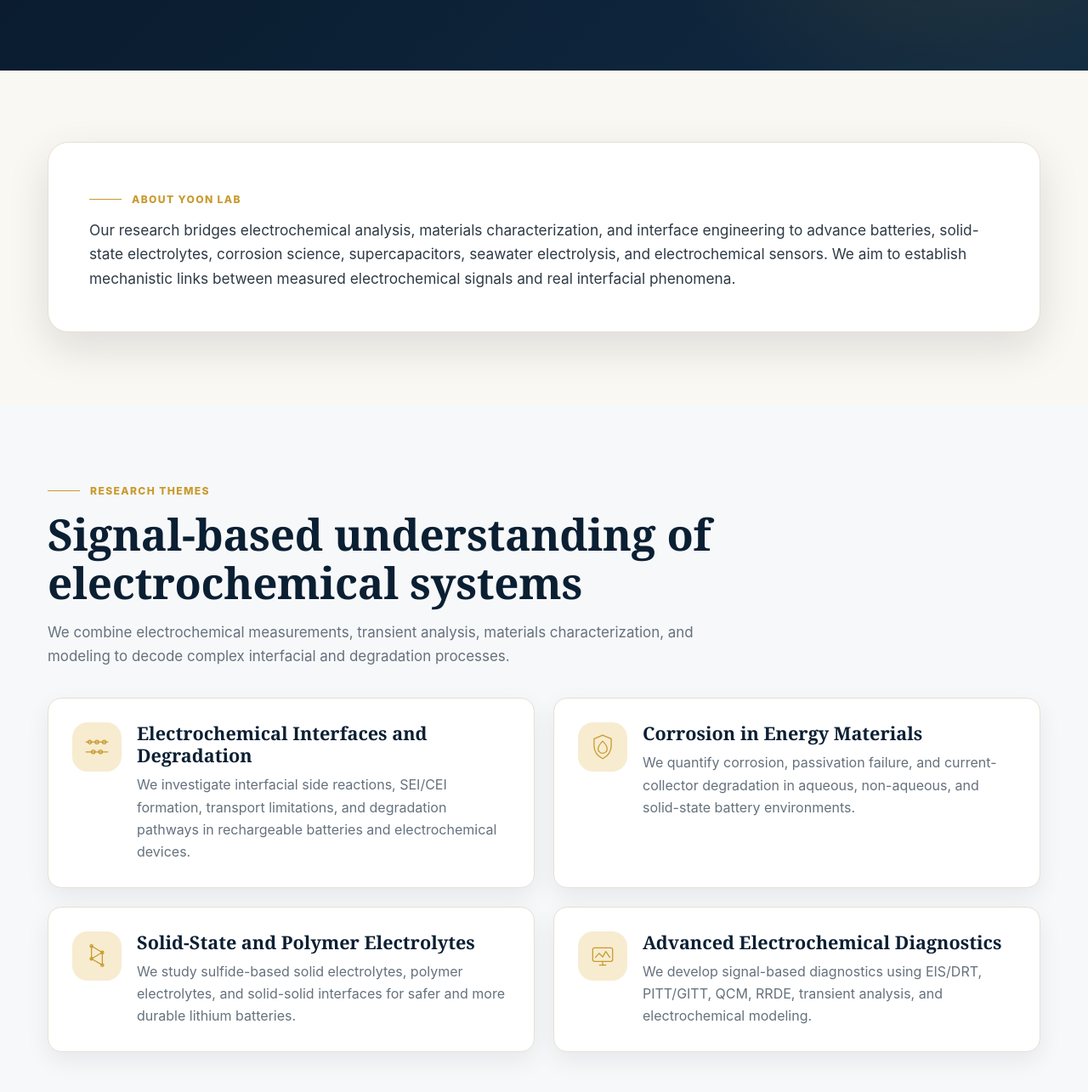
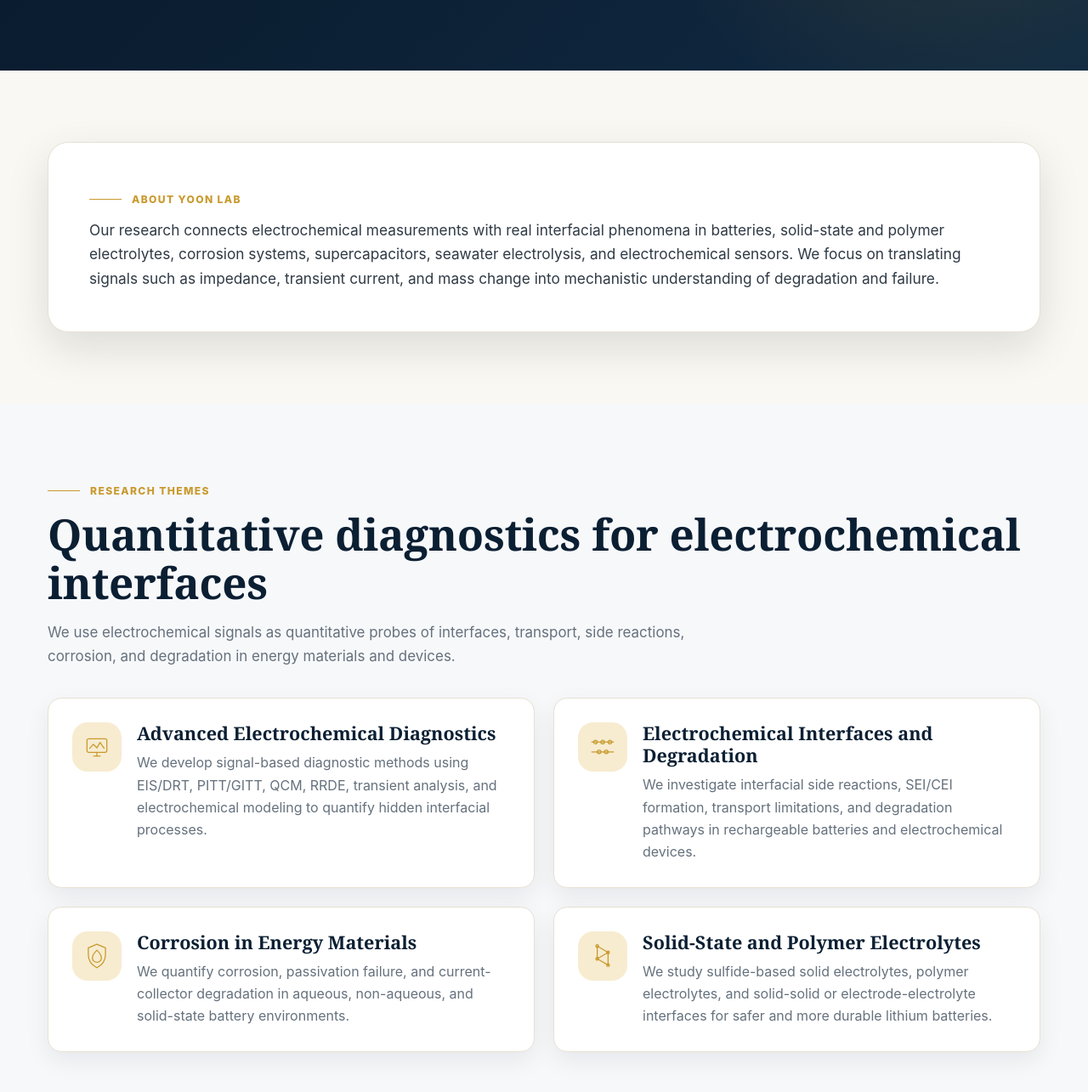
Before and after one commit to tyoon-lab/tyoon-lab.github.io, a Jekyll site: the page built from index.html, in a window 1280 px wide and 1400 px high, scrolled down 825 px. Shown: the top 1285 px of the window at 85% size. Built offline with Jekyll 4.4.1, drawn with Linux system fonts in a browser that asks for light colours; some of the changed text lies outside the part shown.

Commit message:
Update representative highlights

```diff
--- a/_data/news.yml
+++ b/_data/news.yml
@@ -1,3 +1,9 @@
+- date: "2026-03-01"
+  display_date: "2026.03"
+  category: "Publication"
+  title: "Paper published in Chemical Engineering Journal"
+  summary: "Congratulations to Suhyeon Kim and co-authors on the publication of their work on PEO–LiTFSI polymer electrolytes in Chemical Engineering Journal."
+
 - date: "2026-09-01"
   display_date: "2026 Fall"
   category: "New member"
--- a/_data/research.yml
+++ b/_data/research.yml
@@ -1,3 +1,7 @@
+- title: "Advanced Electrochemical Diagnostics"
+  icon: "diagnostics"
+  description: "We develop signal-based diagnostic methods using EIS/DRT, PITT/GITT, QCM, RRDE, transient analysis, and electrochemical modeling to quantify hidden interfacial processes."
+
 - title: "Electrochemical Interfaces and Degradation"
   icon: "interface"
   description: "We investigate interfacial side reactions, SEI/CEI formation, transport limitations, and degradation pathways in rechargeable batteries and electrochemical devices."
@@ -8,8 +12,4 @@
 
 - title: "Solid-State and Polymer Electrolytes"
   icon: "electrolyte"
-  description: "We study sulfide-based solid electrolytes, polymer electrolytes, and solid-solid interfaces for safer and more durable lithium batteries."
-
-- title: "Advanced Electrochemical Diagnostics"
-  icon: "diagnostics"
-  description: "We develop signal-based diagnostics using EIS/DRT, PITT/GITT, QCM, RRDE, transient analysis, and electrochemical modeling."
+  description: "We study sulfide-based solid electrolytes, polymer electrolytes, and solid-solid or electrode-electrolyte interfaces for safer and more durable lithium batteries."
--- a/index.html
+++ b/index.html
@@ -2,14 +2,14 @@
 layout: default
 title: Home
 nav: home
-description: "Yoon Lab develops quantitative electrochemical diagnostics for interfaces, degradation, and corrosion."
+description: "Quantitative electrochemical diagnostics for interfaces, degradation, corrosion, and energy materials."
 ---
 <section class="hero">
   <div class="hero-inner">
     <div>
       <span class="section-kicker">Kyung Hee University · Chemical Engineering</span>
       <h1>Decoding Electrochemical Interfaces, Degradation, and Corrosion</h1>
-      <p>Yoon Lab develops quantitative electrochemical diagnostics to reveal hidden interfacial reactions, transport limitations, side reactions, and failure mechanisms in energy materials and devices.</p>
+      <p>Yoon Lab develops quantitative electrochemical diagnostics to understand interfacial degradation, transport limitations, side reactions, and corrosion in energy materials and devices.</p>
       <div class="hero-actions">
         <a class="btn primary" href="{{ '/research/' | relative_url }}">Research →</a>
         <a class="btn secondary" href="{{ '/publications/' | relative_url }}">Publications →</a>
@@ -60,7 +60,7 @@
   <div class="container">
     <div class="about-panel">
       <span class="section-kicker">About Yoon Lab</span>
-      <p>Our research bridges electrochemical analysis, materials characterization, and interface engineering to advance batteries, solid-state electrolytes, corrosion science, supercapacitors, seawater electrolysis, and electrochemical sensors. We aim to establish mechanistic links between measured electrochemical signals and real interfacial phenomena.</p>
+      <p>Our research connects electrochemical measurements with real interfacial phenomena in batteries, solid-state and polymer electrolytes, corrosion systems, supercapacitors, seawater electrolysis, and electrochemical sensors. We focus on translating signals such as impedance, transient current, and mass change into mechanistic understanding of degradation and failure.</p>
     </div>
   </div>
 </section>
@@ -68,8 +68,8 @@
 <section class="section alt">
   <div class="container">
     <span class="section-kicker">Research Themes</span>
-    <h2 class="section-title">Signal-based understanding of electrochemical systems</h2>
-    <p class="section-lead">We combine electrochemical measurements, transient analysis, materials characterization, and modeling to decode complex interfacial and degradation processes.</p>
+    <h2 class="section-title">Quantitative diagnostics for electrochemical interfaces</h2>
+    <p class="section-lead">We use electrochemical signals as quantitative probes of interfaces, transport, side reactions, corrosion, and degradation in energy materials and devices.</p>
     <div class="grid-2" style="margin-top: 34px;">
       {% for theme in site.data.research %}
       <article class="theme-card">
@@ -87,8 +87,8 @@
 <section class="section">
   <div class="container split">
     <div>
-      <span class="section-kicker">Featured Research Highlights</span>
-      <h2 class="section-title">Recent achievements</h2>
+      <span class="section-kicker">Selected Research Highlights</span>
+      <h2 class="section-title">Representative achievements</h2>
       <div class="highlight-list">
         {% for item in site.data.highlights %}
         <article class="highlight-card">
@@ -104,15 +104,17 @@
     </div>
     <aside>
       <span class="section-kicker">News & Opportunities</span>
-      <h2 class="section-title">Updates</h2>
-      {% for item in site.data.news limit:3 %}
+      <h2 class="section-title">Latest from the lab</h2>
+      {% assign latest_news = site.data.news | sort: "date" | reverse %}
+{% for item in latest_news limit:3 %}
      <article class="news-card">
   <span class="category">{{ item.category }}</span>
   <h3>{{ item.title }}</h3>
   <p>{{ item.summary }}</p>
-        <time datetime="{{ item.date }}">{{ item.date }}</time>
+  <time datetime="{{ item.date }}">{{ item.display_date | default: item.date }}</time>
 </article>
 {% endfor %}
+      <a class="btn secondary" href="{{ '/news/' | relative_url }}" style="margin-top: 10px; color: var(--navy-900); border-color: rgba(201,154,46,.45); background: var(--white);">All news →</a>
     </aside>
   </div>
 </section>
@@ -122,7 +124,7 @@
     <div class="callout">
       <div>
         <h2>Join Yoon Lab</h2>
-        <p>We welcome motivated students interested in batteries, electrochemical diagnostics, corrosion, solid-state electrolytes, polymer electrolytes, and quantitative analysis of interfacial reactions.</p>
+        <p>We welcome motivated students interested in batteries, electrochemical diagnostics, corrosion, safety, solid-state and polymer electrolytes, and quantitative analysis of interfacial reactions.</p>
       </div>
       <a class="btn primary" href="{{ '/join/' | relative_url }}">Open positions →</a>
     </div>
```
Also changed, not shown: _data/highlights.yml (+5 -5 lines), 3 other files. Lines whose indentation alone changed are shown as unchanged.
